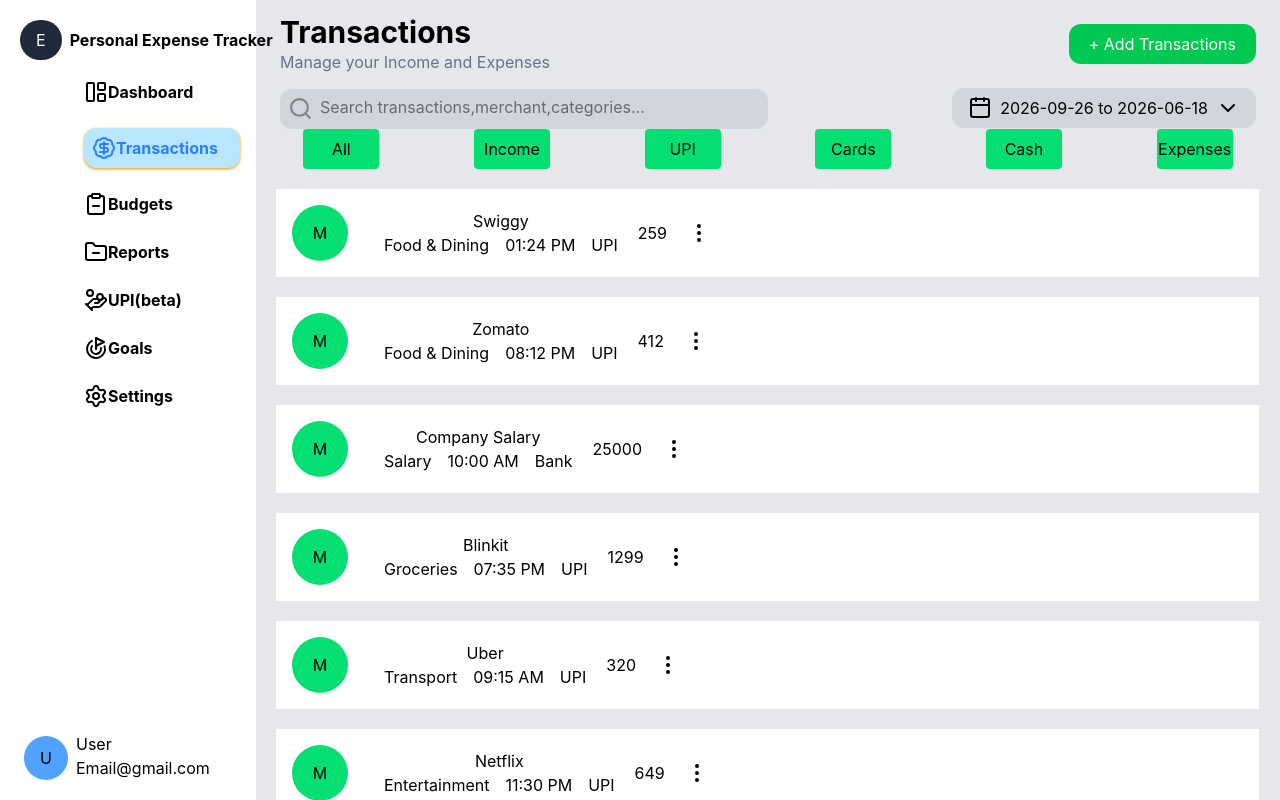
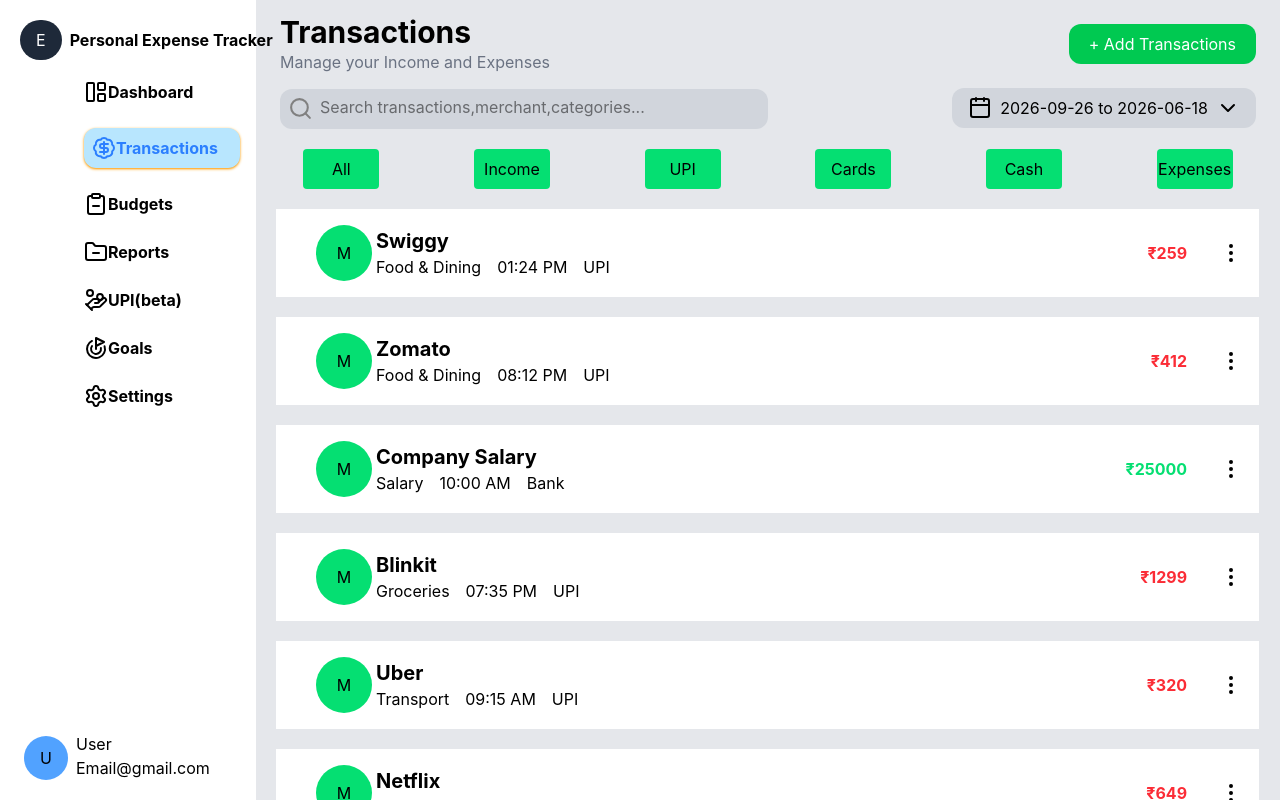
Before and after one commit to Devvvkun/Expense-Tracker-Application, a React (Vite) app: page /transactions in a window 1280 px wide. Built offline with nearby package versions, Linux system fonts and the light colour scheme.

Commit message:
Mapping div styling

```diff
--- a/src/Components/TransactionComponents/FilterDivHeader.jsx
+++ b/src/Components/TransactionComponents/FilterDivHeader.jsx
@@ -9,7 +9,7 @@
         return `${isActive ? 'bg-green-400': 'bg-gray-300'} w-19 h-10 flex justify-center items-center rounded-sm px-4 py-2 `
     }
   return (
-    <div className='flex items-center justify-around'>
+    <div className='flex items-center justify-around mt-5'>
         <Add className={FilterDivClicked} />
         <Income className={FilterDivClicked}/>
         <UPI className={FilterDivClicked}/>
--- a/src/Components/TransactionComponents/TransactionBody.jsx
+++ b/src/Components/TransactionComponents/TransactionBody.jsx
@@ -7,19 +7,36 @@
       console.log(data);
 
       return(
-        <div key={data.id}>
-       <div className="bg-white w-[96%] text-black h-22 flex items-center gap-5 m-5 " >
-          <div className="logo flex justify-center items-center h-14 w-14 rounded-full bg-green-400 m-4"> M </div>
-          <div className="flex flex-col">
-          <div className="transacName m-auto"><h2>{data.merchant}</h2></div>
+          <div
+  key={data.id}
+  className="bg-white w-[96%] text-black h-22 m-5
+             grid grid-cols-[100px_1fr_150px_40px] items-center"
+>
+  {/* Logo */}
+  <div className="h-14 w-14 rounded-full bg-green-400
+                  flex justify-center items-center ml-10">
+    M
+  </div>
+
+  {/* Transaction details */}
+  <div>
+    <h2 className="font-bold text-xl">{data.merchant}</h2>
+
     <div className="flex items-center gap-4">
       <div>{data.category}</div>
       <div>{data.time}</div>
       <div>{data.paymentMethod}</div>
     </div>
   </div>
-          <div>{data.amount}</div>
-          <div><EllipsisVertical /></div>
+
+  {/* Amount */}
+  <div className={`text-right pr-8 font-bold ${data.type == 'expense' ? "text-red-500" : "text-green-400"}`}>
+    ₹{data.amount}
+  </div>
+
+  {/* Menu */}
+  <div>
+    <EllipsisVertical />
   </div>
 </div>
     )})}
--- a/src/index.css
+++ b/src/index.css
@@ -1,5 +1,7 @@
 @import "tailwindcss";
-
+*{
+    box-sizing: border-box;
+}
 /*======================
     404 page
 =======================*/
```
Lines whose indentation alone changed are shown as unchanged.
